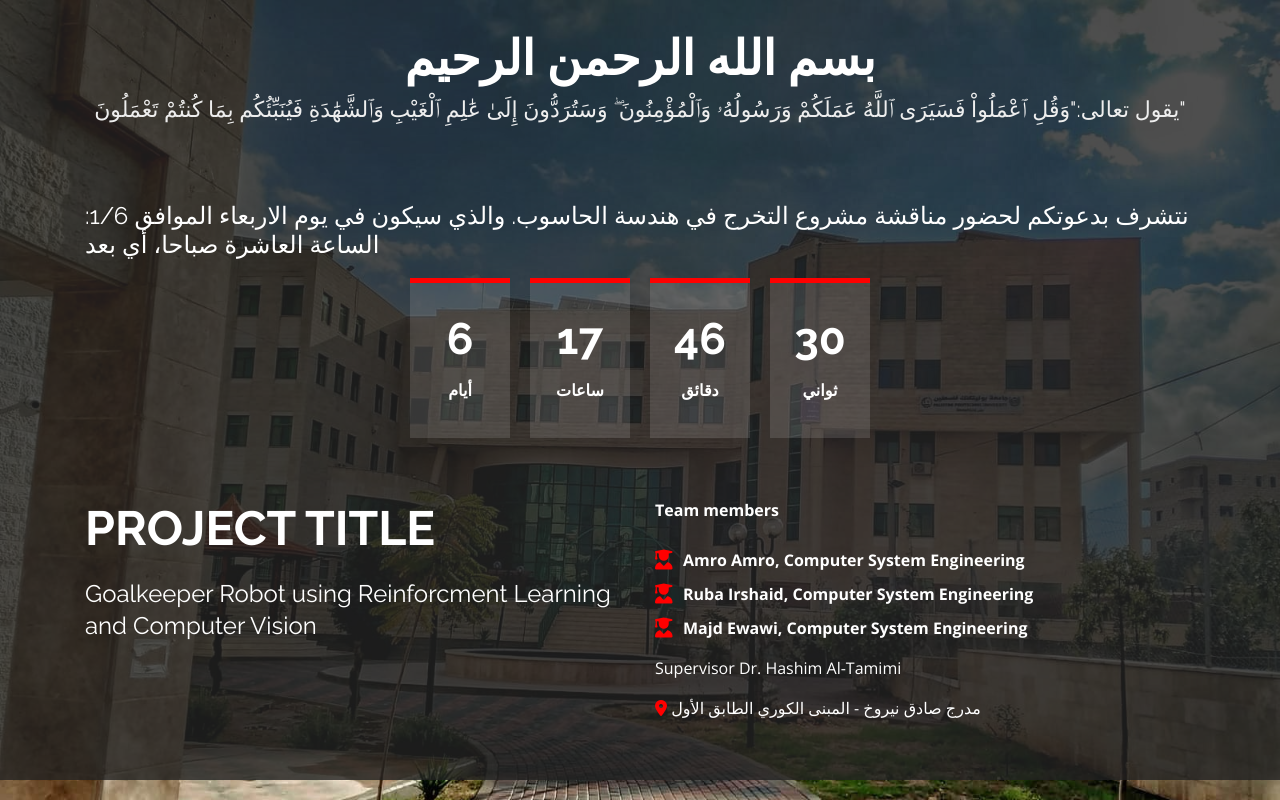
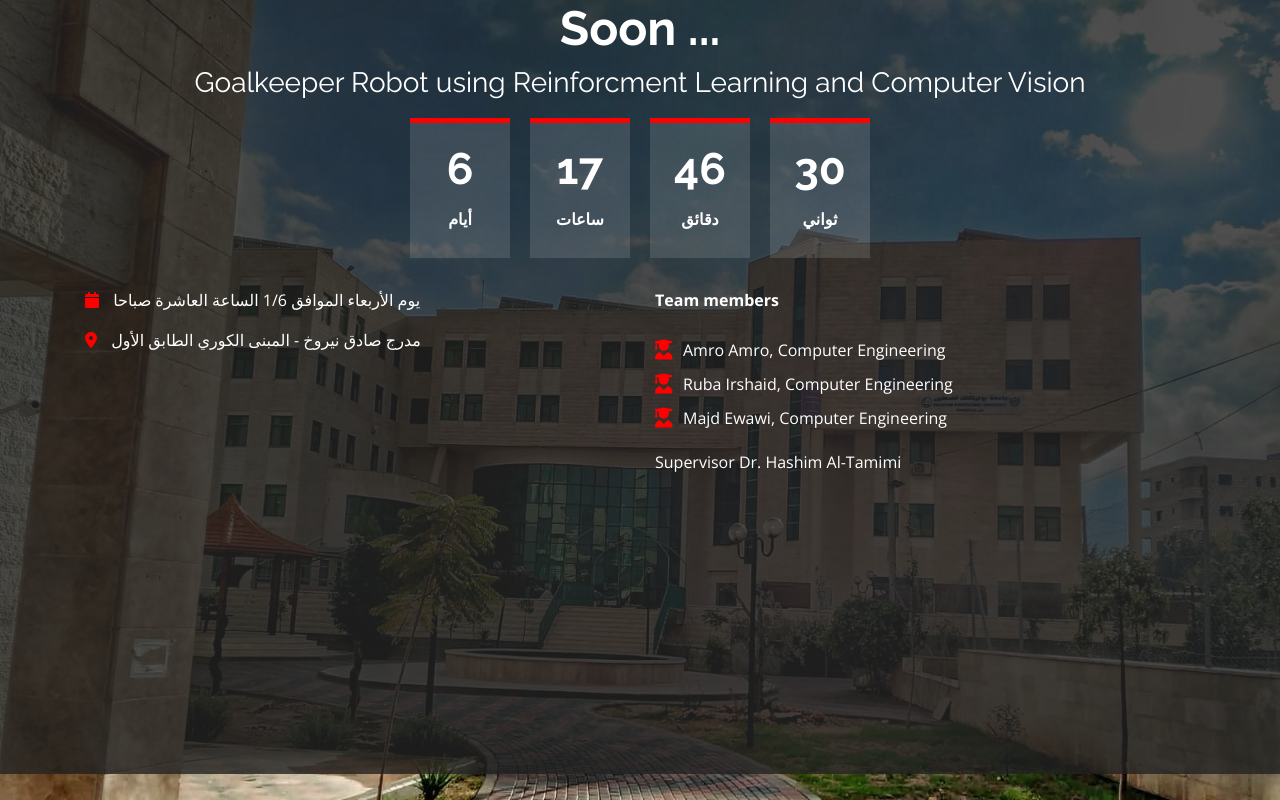
Before and after one commit to AMROAMRO404/Graduation-project-invitation, a plain HTML site: page index.html in a window 1280 px wide. Drawn offline with nearby package versions, Linux system fonts and the light colour scheme.

Commit message:
some fixes

```diff
--- a/assets/css/style.css
+++ b/assets/css/style.css
@@ -110,14 +110,14 @@ h6 {
 }
 
 #header .countdown {
-    margin-bottom: 50px;
+    margin-bottom: 20px;
 }
 
 #header .countdown div {
     text-align: center;
     margin: 10px;
     width: 100px;
-    padding: 30px 0;
+    padding: 20px 0;
     background: rgba(255, 255, 255, 0.12);
     border-top: 5px solid #ff0000;
 }
--- a/index.html
+++ b/index.html
@@ -25,12 +25,8 @@
     <header id="header" class="d-flex align-items-center">
         <div class="container d-flex flex-column align-items-center">
 
-            <h1 style="padding-top: 30px">بسم الله الرحمن الرحيم</h1>
-            <h2>يقول تعالى:"وَقُلِ ٱعْمَلُواْ فَسَيَرَى ٱللَّهُ عَمَلَكُمْ وَرَسُولُهُۥ وَٱلْمُؤْمِنُونَ ۖ وَسَتُرَدُّونَ إِلَىٰ عَٰلِمِ ٱلْغَيْبِ وَٱلشَّهَٰدَةِ فَيُنَبِّئُكُم بِمَا كُنتُمْ تَعْمَلُونَ"</h2>
-
-            <div class="subscribe">
-                <h4>:نتشرف بدعوتكم لحضور مناقشة مشروع التخرج في هندسة الحاسوب. والذي سيكون في يوم الاربعاء الموافق 1/6 الساعة العاشرة صباحا، أي بعد</h4>
-            </div>
+            <h1>Soon ...</h1>
+            <h3>Goalkeeper Robot using Reinforcment Learning and Computer Vision</h3>
             <div class="countdown d-flex justify-content-center" data-count="2022/6/1">
                 <div>
                     <h3>%d</h3>
@@ -64,32 +60,31 @@
 
                 <div class="row content">
                     <div class="col-lg-6">
-                        <h2>Project title</h2>
-                        <h3>Goalkeeper Robot using Reinforcment Learning and Computer Vision</h3>
+                        <p>
+                            <i style="color: #ff0000; padding-right: 10px;" class="fa-solid fa-calendar"></i> يوم الأربعاء الموافق 1/6 الساعة العاشرة صباحا
+                        </p>
+                        <p class="mb-lg-5">
+                            <i style="color: #ff0000; padding-right: 10px;" class="fa-solid fa-location-dot"></i> مدرج صادق نيروخ - المبنى الكوري الطابق الأول
+                        </p>
                     </div>
                     <div class="col-lg-6 pt-4 pt-lg-0">
                         <p>
                             <strong>Team members</strong>
                         </p>
                         <ul>
-                            <strong><li><i class="fa-solid fa-user-graduate"></i> Amro Amro, Computer System Engineering</li></strong>
-                            <strong><li><i class="fa-solid fa-user-graduate"></i> Ruba Irshaid, Computer System Engineering</li></strong>
-                            <strong><li><i class="fa-solid fa-user-graduate"></i> Majd Ewawi, Computer System Engineering</li></strong>
+                            <li><i style="padding-right: 10px;" class="fa-solid fa-user-graduate"></i>Amro Amro, Computer Engineering</li>
+                            <li><i style="padding-right: 10px;" class="fa-solid fa-user-graduate"></i>Ruba Irshaid, Computer Engineering</li>
+                            <li><i style="padding-right: 10px;" class="fa-solid fa-user-graduate"></i>Majd Ewawi, Computer Engineering</li>
                         </ul>
-                        <p>Supervisor Dr. Hashim Al-Tamimi</p>
-                        <p style="margin-bottom: 60px;">
-                            <i style="color: #ff0000;" class="fa-solid fa-location-dot"></i> مدرج صادق نيروخ - المبنى الكوري الطابق الأول
-                        </p>
+                        <p style="margin-bottom: 300px; margin-top: 20px;">Supervisor Dr. Hashim Al-Tamimi</p>
+
                     </div>
                 </div>
 
             </div>
         </section>
-        <!-- End About Us Section -->
 
     </main>
-    <!-- End #main -->
-
 
     <a href="#" class="back-to-top d-flex align-items-center justify-content-center"><i class="bi bi-arrow-up-short"></i></a>
     <script src="assets/js/main.js"></script>
```
